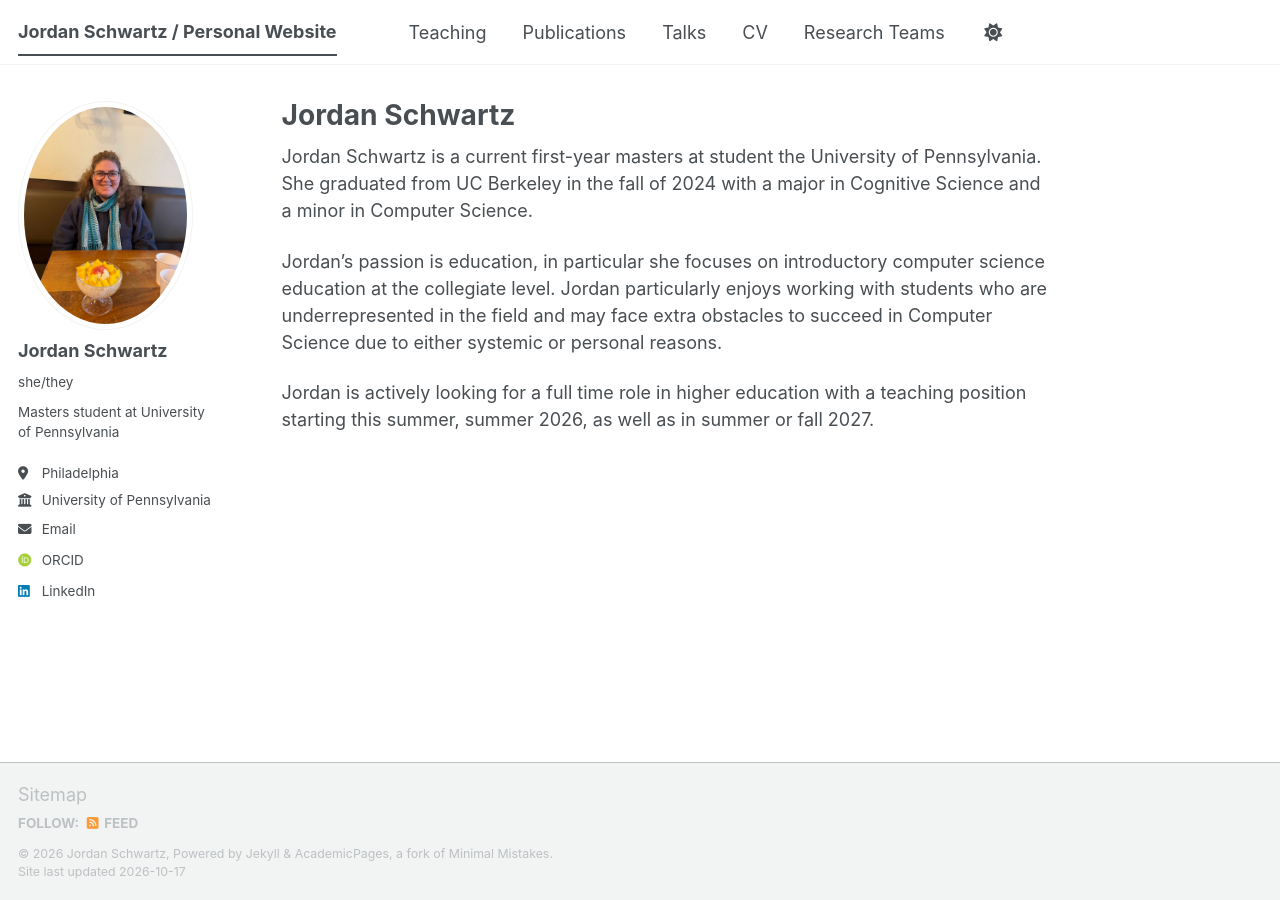
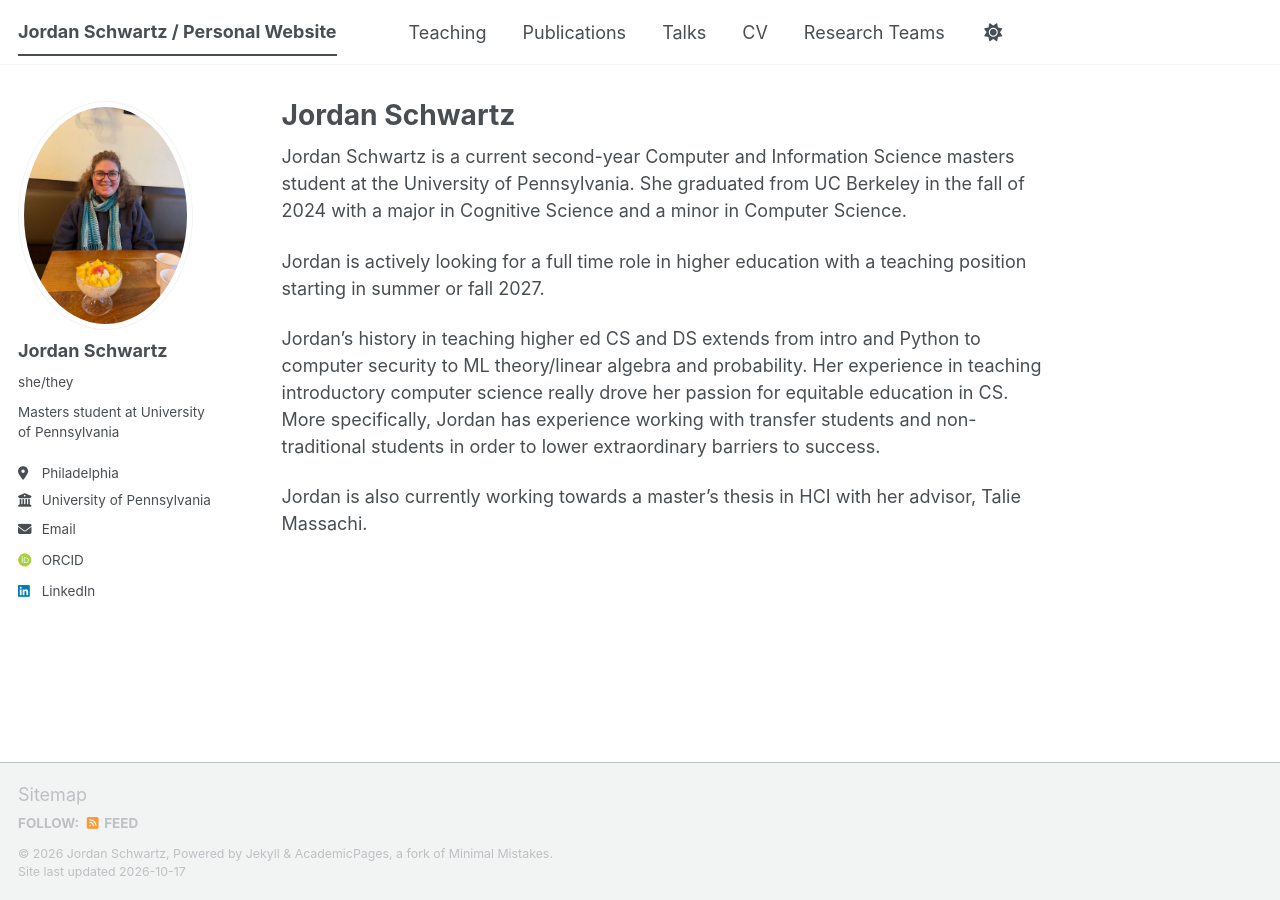
Before and after one commit to JordanSchwa/personal-website, a Jekyll site: the page built from _pages/about.md, in a window 1280 px wide. Built offline with Jekyll 4.4.1, drawn with Linux system fonts in a browser that asks for light colours; some web fonts are replaced; a script bundle is joined from its source files by our own code; library files that are not in the unit come from our copies.

Commit message:
update eval link colors and front page

```diff
--- a/_includes/archive-single.html
+++ b/_includes/archive-single.html
@@ -77,11 +77,11 @@
     {% elsif post.slidesurl %}
       <p><a href="{{ post.slidesurl }}">Download Poster</a></p>
     {% elsif post.evalsurl and post.evalsurl2 and post.evalsurl3 %}
-      <p><a href="{{ post.evalsurl }}">Download Evaluations</a> | <a href="{{ post.evalsurl2 }}">Download Evaluations</a> | <a href="{{ post.evalsurl3 }}">Download Evaluations</a></p>
+      <p><a href="{{ post.evalsurl }}" style="color: #33ff3a;">Download Evaluations</a> | <a href="{{ post.evalsurl2 }}" style="color: #33ff3a;">Download Evaluations</a> | <a href="{{ post.evalsurl3 }}" style="color: #33ff3a;">Download Evaluations</a></p>
     {% elsif post.evalsurl and post.evalsurl2 %}
-      <p><a href="{{ post.evalsurl }}">Download Evaluations</a> | <a href="{{ post.evalsurl2 }}">Download Evaluations</a></p>
+      <p><a href="{{ post.evalsurl }}" style="color: #33ff3a;">Download Evaluations</a> | <a href="{{ post.evalsurl2 }}" style="color: #33ff3a;">Download Evaluations</a></p>
     {% elsif post.evalsurl %}
-      <p><a href="{{ post.evalsurl }}">Download Evaluations</a></p>
+      <p><a href="{{ post.evalsurl }}" style="color: #33ff3a;">Download Evaluations</a></p>
     {% elsif post.bibtexurl %}
       <p><a href="{{ post.bibtexurl }}">Download Bibtex</a></p>
     {% endif %}
--- a/_pages/about.md
+++ b/_pages/about.md
@@ -7,8 +7,10 @@
   - /about.html
 ---
 
-Jordan Schwartz is a current first-year masters at student the University of Pennsylvania. She graduated from UC Berkeley in the fall of 2024 with a major in Cognitive Science and a minor in Computer Science.
+Jordan Schwartz is a current second-year Computer and Information Science masters student at the University of Pennsylvania. She graduated from UC Berkeley in the fall of 2024 with a major in Cognitive Science and a minor in Computer Science.
 
-Jordan's passion is education, in particular she focuses on introductory computer science education at the collegiate level. Jordan particularly enjoys working with students who are underrepresented in the field and may face extra obstacles to succeed in Computer Science due to either systemic or personal reasons.
+Jordan is actively looking for a full time role in higher education with a teaching position starting in summer or fall 2027.
 
-Jordan is actively looking for a full time role in higher education with a teaching position starting this summer, summer 2026, as well as in summer or fall 2027.
+Jordan's history in teaching higher ed CS and DS extends from intro and Python to computer security to ML theory/linear algebra and probability. Her experience in teaching introductory computer science really drove her passion for equitable education in CS. More specifically, Jordan has experience working with transfer students and non-traditional students in order to lower extraordinary barriers to success.
+
+Jordan is also currently working towards a master's thesis in HCI with her advisor, Talie Massachi.
```
